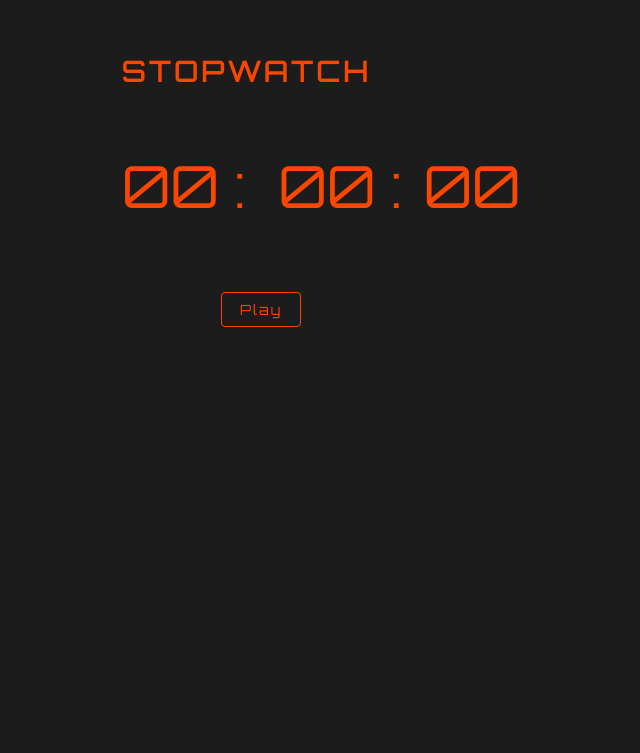
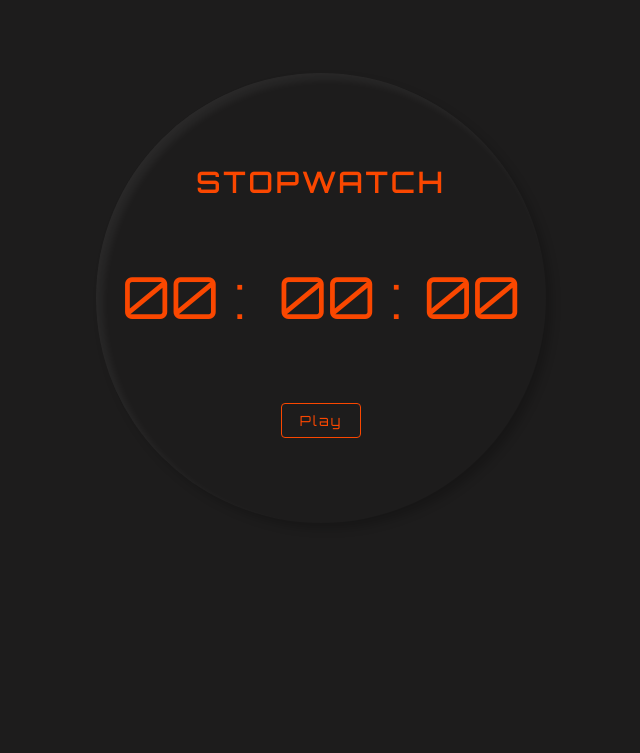
Before and after one commit to IMRTGullYBoy/StopWatch-APP, a plain HTML site: page index.html in a window 1280 px wide. Shown: the part 117-870 px from the top of the page, without its empty margins (319-959 px from the left). Before the commit the page ends 800 px from the top, so only its background shows below. Drawn offline with Linux system fonts and the light colour scheme.

Commit message:
Update styles.css
.

```diff
--- a/styles.css
+++ b/styles.css
@@ -16,7 +16,7 @@ body{
   align-items: center;
 }
 
-.outer-circle{
+.watch{
   position: relative;
   width: 450px;
   height: 450px;
```
